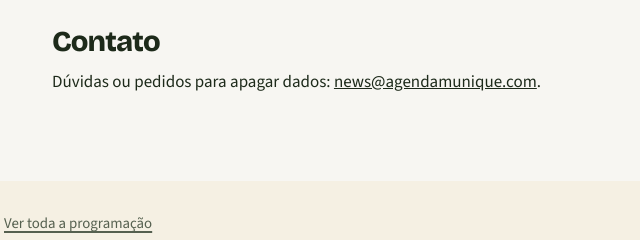
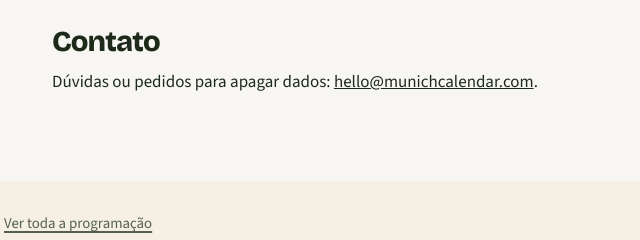
Before and after one commit to morenolenn/agendamunique, a plain HTML site: page privacidade/index.html in a window 1280 px wide. Shown: the part 1028-1268 px from the top of the page, 206-846 px from the left. Drawn offline with Linux system fonts and the light colour scheme.

Commit message:
Contato da privacidade: hello@munichcalendar.com
Co-Authored-By: Claude Opus 5.5 <noreply@anthropic.com>

```diff
--- a/privacidade/index.html
+++ b/privacidade/index.html
@@ -47,7 +47,7 @@
   <p>Nada disso é vendido, compartilhado com anunciantes ou usado para montar perfis.</p>
 
   <h2>Contato</h2>
-  <p>Dúvidas ou pedidos para apagar dados: <a href="mailto:news@agendamunique.com">news@agendamunique.com</a>.</p>
+  <p>Dúvidas ou pedidos para apagar dados: <a href="mailto:hello@munichcalendar.com">hello@munichcalendar.com</a>.</p>
 </main>
 
 <footer class="foot">
```
